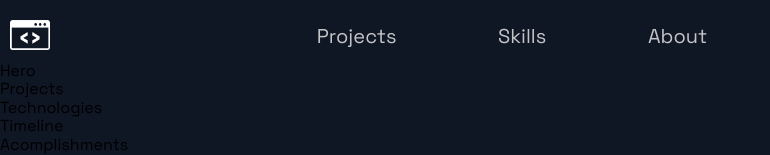
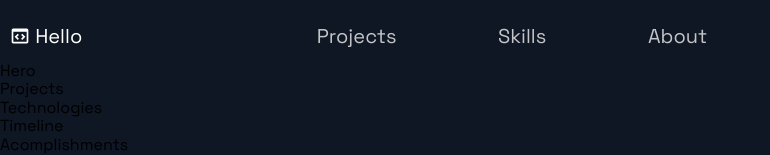
Before and after one commit to tlhysf/portfolio-nextjs, a Next.js app: page / in a window 1280 px wide. Shown: the top 155 px of the page, without its empty margins (0-770 px from the left). Built offline with nearby package versions, Linux system fonts and the light colour scheme.

Commit message:
fixing logo styling

```diff
--- a/src/components/Header/Header.js
+++ b/src/components/Header/Header.js
@@ -1,6 +1,7 @@
 import Link from "next/link";
 import React from "react";
 import { AiFillGithub, AiFillInstagram, AiFillLinkedin } from "react-icons/ai";
+import { BiCodeBlock } from "react-icons/bi";
 
 import {
   Container,
@@ -17,7 +18,12 @@ const Header = () => (
   <Container>
     <LogoWrapper>
       <Logo>
-        <LogoImage src="/images/logo.png" alt="logo" />
+        {/* <LogoImage src="/images/logo.png" alt="logo" /> */}
+        <div style={{ display: "flex", alignItems: "center" }}>
+          <BiCodeBlock />
+        </div>
+        &nbsp;
+        <span>Hello</span>
       </Logo>
     </LogoWrapper>
     <NavLinksWrapper>
@@ -37,7 +43,6 @@ const Header = () => (
         </Link>
       </li>
     </NavLinksWrapper>
-
   </Container>
 );
 
--- a/src/components/Header/HeaderStyles.js
+++ b/src/components/Header/HeaderStyles.js
@@ -32,13 +32,17 @@ export const Logo = styled.a`
   display: flex;
   align-content: center;
   justify-items: center;
-  height: 3rem;
+  color: white;
+  /* height: 3rem; */
+  font-size: 2rem;
+  line-height: 32px;
   transition: 0.4s ease;
   &:hover {
     cursor: pointer;
-    height: 2.8rem;
-    padding-top: 0.1rem;
-    padding-bottom: 0.1rem;
+
+    /* height: 2.8rem; */
+    /* padding-top: 0.1rem;
+    padding-bottom: 0.1rem; */
   }
   @media ${(props) => props.theme.breakpoints.sm} {
     padding: 0.5rem;
```
Also changed, not shown: 1 other file (tests, documents, lock files or other folders).
